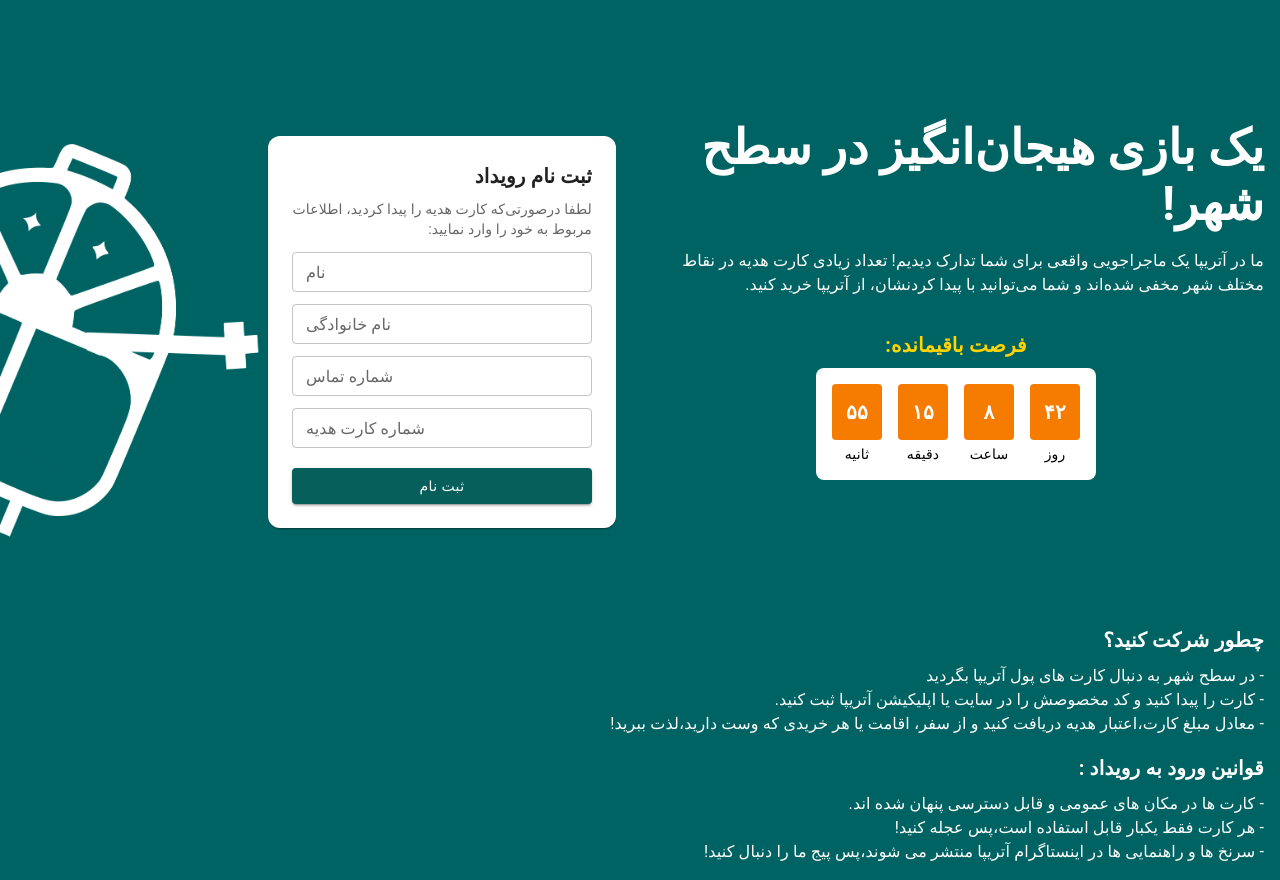
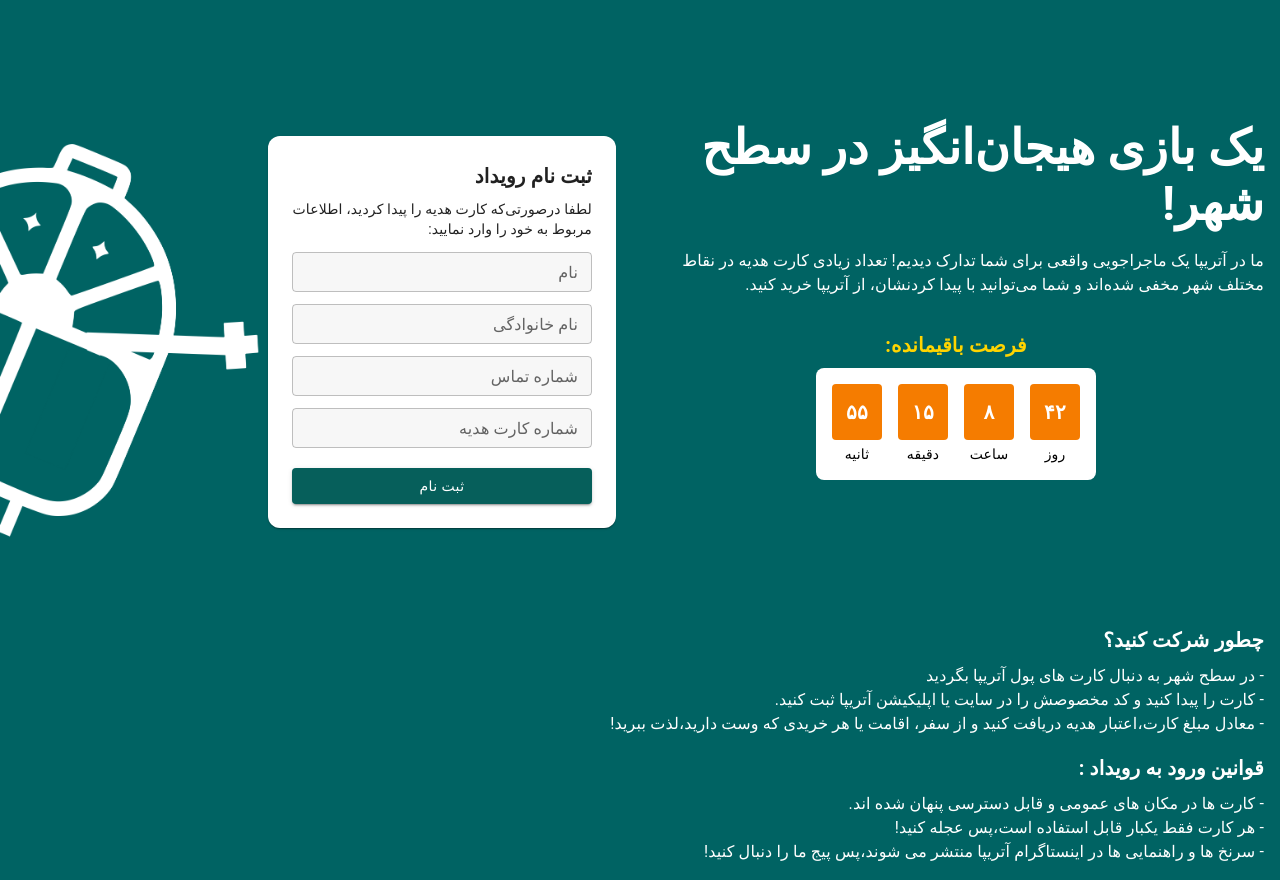
Before and after one commit to dylogedyloge/event, a React (Create React App) app: page / in a window 1280 px wide. Built offline with nearby package versions, Linux system fonts and the light colour scheme.

Commit message:
correcting the style of text fields in form

```diff
--- a/src/EventForm.jsx
+++ b/src/EventForm.jsx
@@ -2,6 +2,29 @@
 import { Card, TextField, Button, Typography } from "@mui/material";
 
 const EventForm = () => {
+  const textFieldStyles = {
+    "& .MuiOutlinedInput-root": {
+      // Target the root of the outlined input
+      backgroundColor: "#F7F7F7",
+      // Optional: Adjust hover/focus styles if needed
+      // '&:hover .MuiOutlinedInput-notchedOutline': {
+      //   borderColor: 'primary.main', // Example
+      // },
+      // '&.Mui-focused .MuiOutlinedInput-notchedOutline': {
+      //   borderColor: 'primary.dark', // Example
+      // },
+    },
+    // Ensure label is RTL (usually handled by theme, but can force)
+    "& label": {
+      right: "1.75rem", // Adjust if needed based on padding/margin
+      left: "auto",
+    },
+    "& label.MuiInputLabel-shrink": {
+      // Style for shrunk label
+      right: "0", // Adjust as needed
+      // You might need more specific selectors depending on exact positioning desired
+    },
+  };
   return (
     <Card
       sx={{
@@ -18,7 +41,7 @@
         <Typography variant="h6" fontWeight="bold" gutterBottom>
           ثبت نام رویداد
         </Typography>
-        <Typography variant="body2" color="textSecondary" gutterBottom>
+        <Typography variant="body2" gutterBottom>
           لطفا درصورتی‌که کارت هدیه را پیدا کردید، اطلاعات مربوط به خود را وارد
           نمایید:
         </Typography>
@@ -28,6 +51,7 @@
           label="نام"
           variant="outlined"
           size="small"
+          sx={textFieldStyles}
         />
         <TextField
           fullWidth
@@ -35,6 +59,7 @@
           label="نام خانوادگی"
           variant="outlined"
           size="small"
+          sx={textFieldStyles}
         />
         <TextField
           fullWidth
@@ -42,6 +67,7 @@
           label="شماره تماس"
           variant="outlined"
           size="small"
+          sx={textFieldStyles}
         />
         <TextField
           fullWidth
@@ -49,6 +75,7 @@
           label="شماره کارت هدیه"
           variant="outlined"
           size="small"
+          sx={textFieldStyles}
         />
       </div>
       <Button
```
